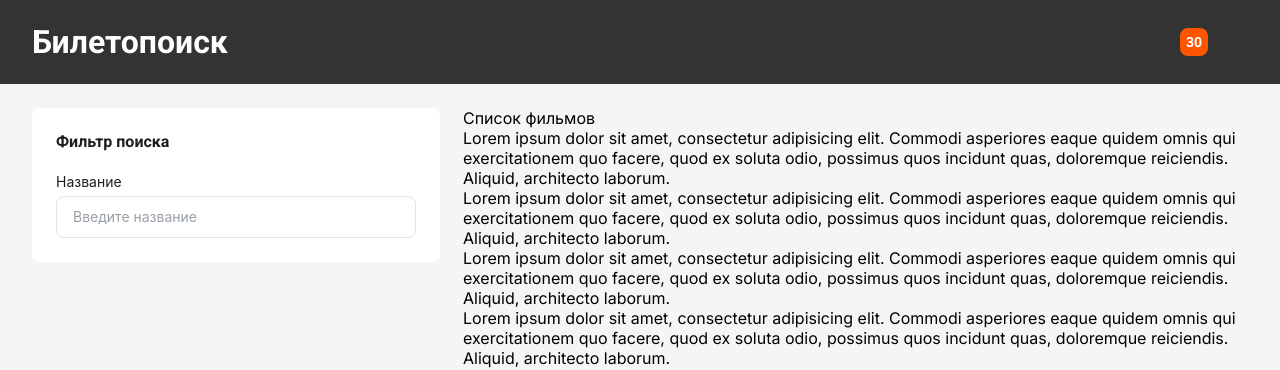
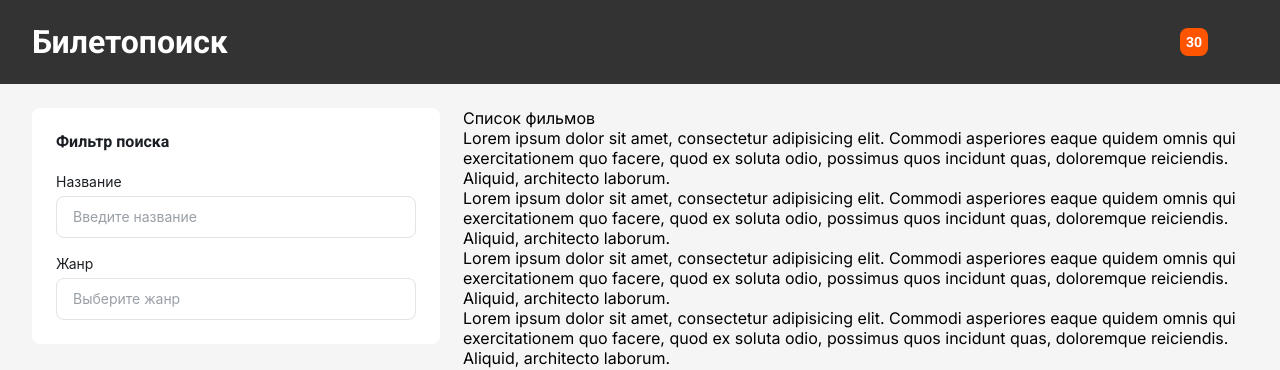
Before and after one commit to Anakharsis9/hw-biletpoisk, a Next.js app: page / in a window 1280 px wide. Shown: the top 370 px of the page. Built offline with nearby package versions, Linux system fonts and the light colour scheme; a web font is replaced by a local one.

Commit message:
feat: add select component

```diff
--- a/src/app/layout.tsx
+++ b/src/app/layout.tsx
@@ -32,6 +32,8 @@ export default function RootLayout({
             <span>О нас</span>
           </footer>
         </div>
+        <div id='dropdown-portal'>
+        </div>
       </body>
     </html>
   );
--- a/src/components/Base/Select/Select.module.scss
+++ b/src/components/Base/Select/Select.module.scss
@@ -0,0 +1,68 @@
+@use "@/style/variables.module" as v;
+
+@mixin input-text() {
+  font-family: "SF Pro Text";
+  font-size: 14px;
+  line-height: 20px;
+}
+
+.selectWrapper {
+  position: relative;
+  .placeholder {
+    border-radius: 8px;
+    border: 1px solid v.$border-gray;
+    padding: 10px 16px;
+
+    @include input-text;
+    color: v.$text-placeholder;
+
+    display: flex;
+    align-items: center;
+    justify-content: space-between;
+
+    .arrow {
+      display: flex;
+      align-items: center;
+      transition: transform 0.3s ease-in-out;
+      transform: rotate(0deg);
+    }
+    &:focus {
+      outline: 1px solid v.$orange;
+    }
+    &[data-is-active="true"] {
+      outline: 1px solid v.$orange;
+      .arrow {
+        transform: rotate(180deg);
+      }
+    }
+    &[data-selected="true"] {
+      color: v.$text-gray;
+    }
+  }
+}
+
+.optionsList {
+  @include input-text;
+  position: absolute;
+  list-style: none;
+  display: flex;
+  flex-direction: column;
+  padding: 8px;
+  background-color: v.$white;
+  box-shadow: 0px 10px 22px -4px #1b1f231f;
+  border-radius: 0px 0px 8px 8px;
+
+  .option {
+    padding: 12px 12px 10px;
+    transition: background-color 0.1s ease-in;
+    &:hover,
+    &:focus {
+      background-color: v.$orange-disabled;
+      outline: none;
+    }
+    &[data-is-selected="true"] {
+      font-weight: 500;
+      background-color: v.$orange-disabled;
+    }
+  }
+}
--- a/src/components/Base/Select/index.tsx
+++ b/src/components/Base/Select/index.tsx
@@ -1,12 +1,165 @@
-import { useState } from "react";
+import { ArrowIcon } from "@/components/Icons";
+import styles from "./Select.module.scss";
+import vars from "@/style/variables.module.scss";
 
-interface IProps {
-  label: string;
-  options: string[];
-  onChange: () => {};
+import { useState, useRef, useEffect, MouseEventHandler } from "react";
+import { createPortal } from "react-dom";
+
+interface Option {
+  title: string;
+  value: string;
 }
 
-export const Select = ({ label, options, onChange }): IProps => {
-  const [currentValue, setCurrentValue] = useState("");
-  return <select name="" id=""></select>;
+interface OptionProps {
+  option: Option;
+  isSelected: boolean;
+  onClick: (value: Option["value"]) => void;
+}
+
+const Option = ({ option, isSelected, onClick }: OptionProps) => {
+  const { title, value } = option;
+
+  const handleClick =
+    (clickedValue: Option["value"]): MouseEventHandler<HTMLLIElement> =>
+    () => {
+      onClick?.(clickedValue);
+    };
+
+  const optionRef = useRef<HTMLLIElement>(null);
+  useEffect(() => {
+    const option = optionRef.current;
+    if (!option) return;
+
+    const handleEnterPress = (event: KeyboardEvent) => {
+      if (document.activeElement === option && event.key === "Enter") {
+        onClick(value);
+      }
+    };
+
+    option.addEventListener("keydown", handleEnterPress);
+
+    return () => {
+      option.removeEventListener("keydown", handleEnterPress);
+    };
+  }, [value, onClick]);
+  return (
+    <li
+      className={styles.option}
+      ref={optionRef}
+      value={value}
+      onClick={handleClick(value)}
+      data-is-selected={isSelected}
+      tabIndex={0}
+    >
+      {title}
+    </li>
+  );
 };
+
+interface SelectProps {
+  selected: Option | null;
+  options: Option[];
+  placeholder?: string;
+  onChange?: (selected: Option["value"]) => void;
+  onClose?: () => void;
+}
+
+export const Select = ({
+  selected,
+  options,
+  placeholder,
+  onChange,
+  onClose
+}: SelectProps) => {
+  const [isOpen, setIsOpen] = useState(false);
+
+  const rootRef = useRef<HTMLDivElement>(null);
+
+  useEffect(() => {
+    const handleClick = (event: MouseEvent) => {
+      const { target } = event;
+      if (target instanceof Node && !rootRef.current?.contains(target)) {
+        isOpen && onClose?.();
+        setIsOpen(false);
+      }
+    };
+    window.addEventListener("click", handleClick);
+
+    return () => {
+      window.removeEventListener("click", handleClick);
+    };
+  }, [isOpen, onClose]);
+
+  const placeholderRef = useRef<HTMLDivElement>(null);
+
+  useEffect(() => {
+    const placeholderEl = placeholderRef.current;
+    if (!placeholderEl) return;
+
+    const handleClick = (event: KeyboardEvent) => {
+      if (event.key === "Enter") {
+        setIsOpen(prev => !prev);
+      }
+    };
+
+    placeholderEl.addEventListener("keydown", handleClick);
+
+    return () => {
+      placeholderEl.removeEventListener("keydown", handleClick);
+    };
+  }, []);
+
+  const handleOptionClick = (value: Option["value"]) => {
+    setIsOpen(false);
+    onChange?.(value);
+  };
+
+  const [coords, setCoords] = useState({});
+  const handlePlaceholderClick: MouseEventHandler<HTMLDivElement> = () => {
+    const placeholderEl = placeholderRef.current;
+    if (!placeholderEl) return;
+
+    const rect = placeholderEl.getBoundingClientRect();
+
+    setCoords({
+      top: rect.bottom + window.scrollY + 1,
+      left: rect.left,
+      width: rect.width
+    });
+    setIsOpen(prev => !prev);
+  };
+
+  const dropdownPortal = document.getElementById("dropdown-portal") as Element;
+
+  return (
+    <div className={styles.selectWrapper} ref={rootRef}>
+      <div
+        className={styles.placeholder}
+        ref={placeholderRef}
+        data-selected={!!selected?.value}
+        data-is-active={isOpen}
+        onClick={handlePlaceholderClick}
+        role="button"
+        tabIndex={0}
+      >
+        {selected?.title || placeholder}
+        <div className={styles.arrow}>
+          <ArrowIcon color={vars.textPlaceholder} width={20} height={20} />
+        </div>
+      </div>
+      {isOpen &&
+        createPortal(
+          <ul className={styles.optionsList} style={coords}>
+            {options.map(option => (
+              <Option
+                key={option.value}
+                isSelected={selected?.value === option.value}
+                option={option}
+                onClick={handleOptionClick}
+              />
+            ))}
+          </ul>, dropdownPortal
+        )}
+    </div>
+  );
+};
--- a/src/components/FilterSearch/FilterSearch.module.scss
+++ b/src/components/FilterSearch/FilterSearch.module.scss
@@ -21,6 +21,8 @@
     margin-top: 20px;
     display: flex;
     flex-direction: column;
+
+    gap: 16px;
   }
 }
 
--- a/src/components/FilterSearch/index.tsx
+++ b/src/components/FilterSearch/index.tsx
@@ -1,6 +1,22 @@
+"use client";
+
+import { useState } from "react";
+import { Select } from "../Base/Select";
 import style from "./FilterSearch.module.scss";
 
 export const FilterSearch = () => {
+  const [genre, setGenreValue] = useState("");
+  const handleGenreSelect = (value: string) => {
+    setGenreValue(value);
+  };
+  const options = [
+    { title: "Боевик", value: "Боевик" },
+    { title: "Комедия", value: "Комедия" },
+    { title: "Фэнтези", value: "Фэнтези" },
+    { title: "Ужасы", value: "Ужасы" }
+  ];
+  const selectedGenre = options.find(item => item.value === genre);
+
   return (
     <div className={style["filter-wrapper"]}>
       <div className={style["filter-header"]}>Фильтр поиска</div>
@@ -14,6 +30,15 @@ export const FilterSearch = () => {
             placeholder="Введите название"
           />
         </label>
+        <label className={style["input-label"]}>
+          Жанр
+          <Select
+            selected={selectedGenre || null}
+            options={options}
+            placeholder="Выберите жанр"
+            onChange={handleGenreSelect}
+          />
+        </label>
       </div>
     </div>
   );
--- a/src/components/Icons.tsx
+++ b/src/components/Icons.tsx
@@ -98,8 +98,8 @@ export const ArrowIcon = ({ color, width = 32, height = 32 }: IconProps) => {
       xmlns="http://www.w3.org/2000/svg"
     >
       <path
-        fill-rule="evenodd"
-        clip-rule="evenodd"
+        fillRule="evenodd"
+        clipRule="evenodd"
         d="M12 30.3334H20C27.24 30.3334 30.3333 27.2401 30.3333 20.0001V12.0001C30.3333 4.76008 27.24 1.66675 20 1.66675H12C4.75996 1.66675 1.66663 4.76008 1.66663 12.0001V20.0001C1.66663 27.2401 4.75996 30.3334 12 30.3334ZM3.66663 12.0001C3.66663 5.85341 5.85329 3.66675 12 3.66675H20C26.1466 3.66675 28.3333 5.85341 28.3333 12.0001V20.0001C28.3333 26.1467 26.1466 28.3334 20 28.3334H12C5.85329 28.3334 3.66663 26.1467 3.66663 20.0001V12.0001ZM15.2933 19.5868C15.4933 19.7868 15.7466 19.8801 15.9999 19.8801C16.2533 19.8801 16.5066 19.7868 16.7066 19.5868L21.4133 14.8801C21.7999 14.4934 21.7999 13.8534 21.4133 13.4668C21.0266 13.0801 20.3866 13.0801 20 13.4668L15.9999 17.4668L11.9999 13.4668C11.6133 13.0801 10.9733 13.0801 10.5866 13.4668C10.1999 13.8534 10.1999 14.4934 10.5866 14.8801L15.2933 19.5868Z"
         fill={color}
       />
--- a/src/style/variables.module.scss
+++ b/src/style/variables.module.scss
@@ -10,5 +10,12 @@ $orange: #ff5500;
 $orange-disabled: #ffa375;
 
 :export {
+  primaryGray: $primary-gray;
+  textGray: $text-gray;
+  textPlaceholder: $text-placeholder;
+  borderGray: $border-gray;
+
+  orange: $orange;
+  orangeDisabled: $orange-disabled;
   white: $white;
 }
```
